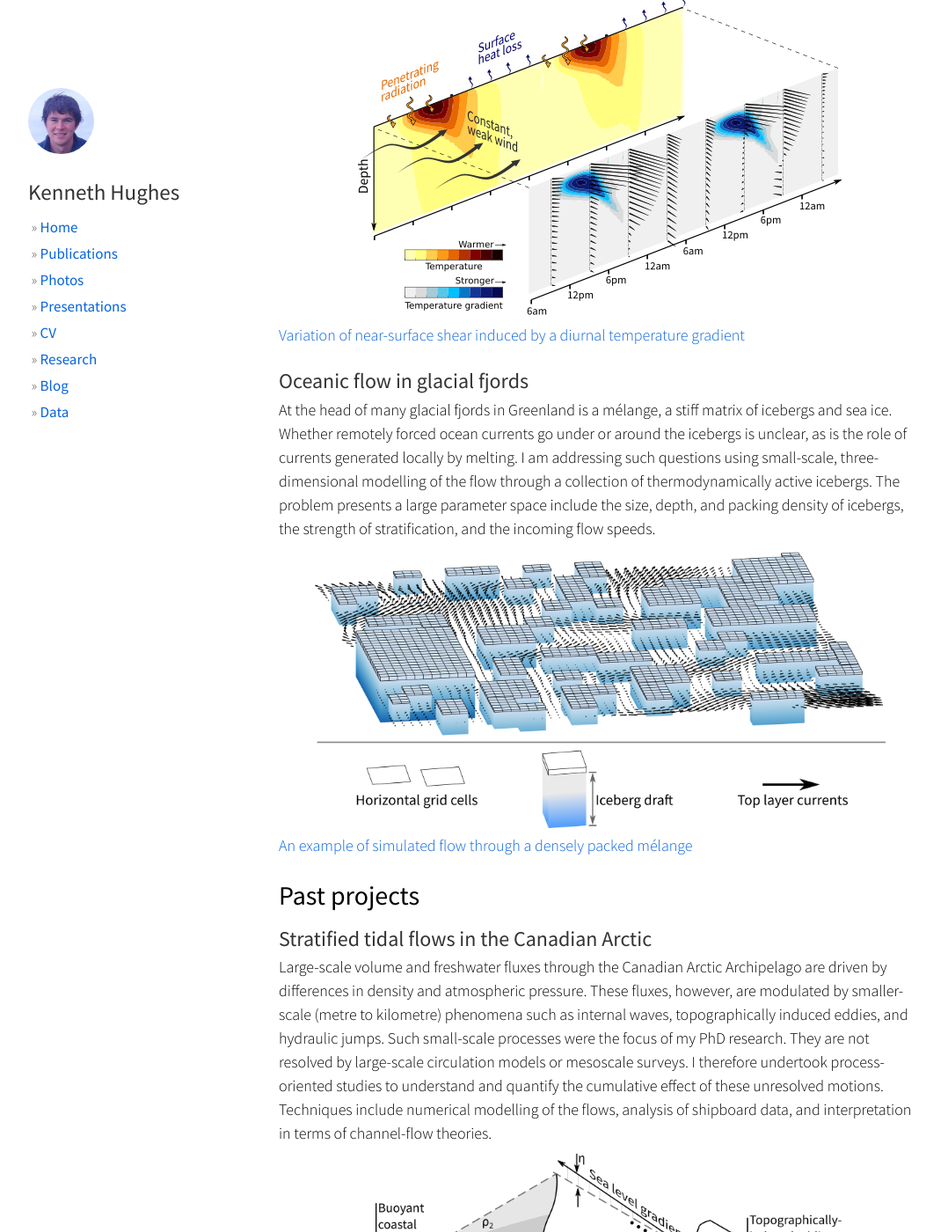
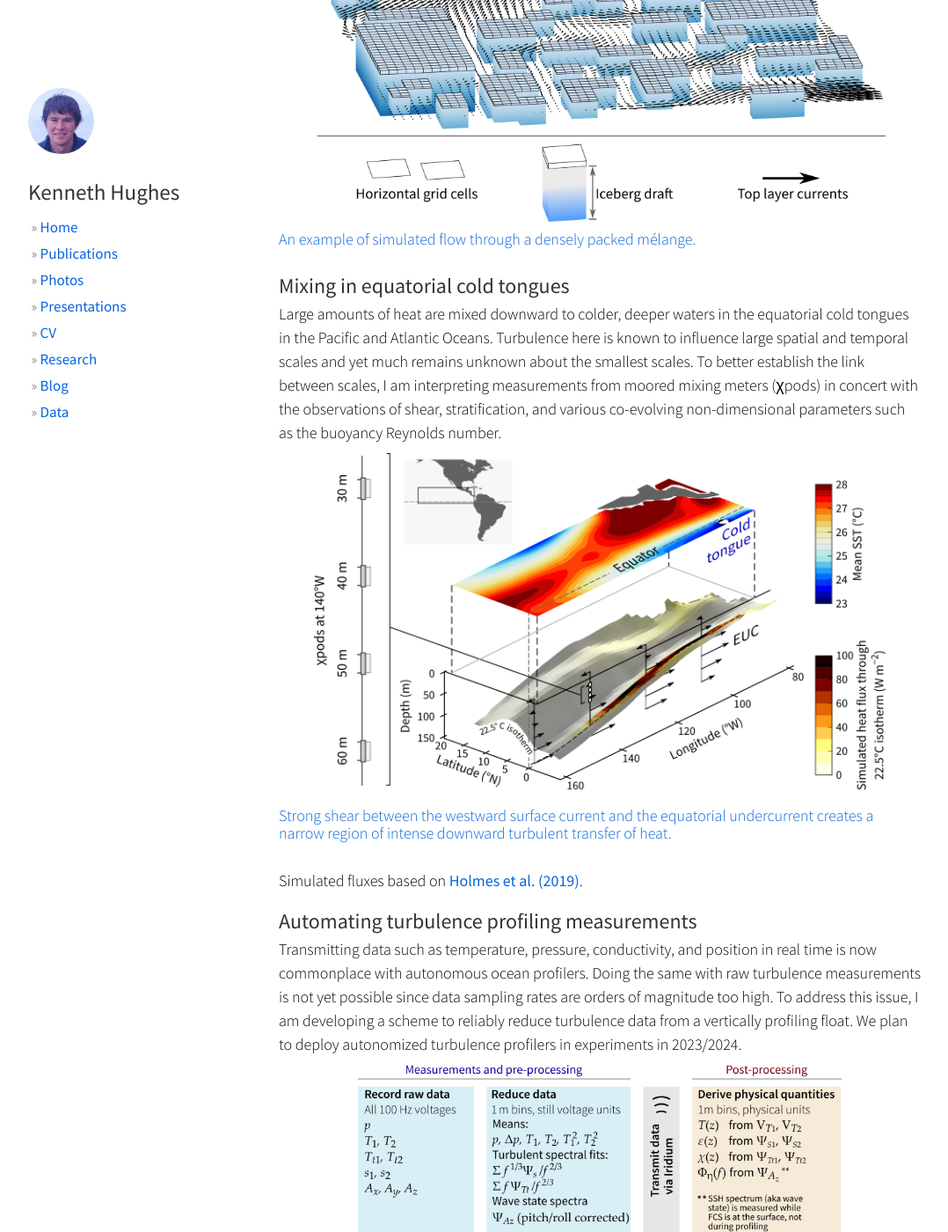
Before and after one commit to hugke729/hugke729.github.io, a Jekyll site: the page built from research/index.md, in a window 1280 px wide and 1400 px high, scrolled down 365 px. Shown: the whole window at 88% size, without its empty margins (53-1131 px from the left). Built offline with Jekyll 4.4.1, drawn with Linux system fonts in a browser that asks for light colours; nearby versions of some CDN libraries; some of the changed text lies outside the part shown.

Commit message:
Update index.md

```diff
--- a/research/index.md
+++ b/research/index.md
@@ -6,6 +6,34 @@ title: Research, Kenneth Hughes
 
 ## Current Research:
 
+### Oceanic flow in glacial fjords
+
+At the head of many glacial fjords in Greenland is a mélange, a stiff matrix of icebergs and sea ice. Whether remotely forced ocean currents go under or around the icebergs is unclear, as is the role of currents generated locally by melting. I am addressing such questions using small-scale, three-dimensional modelling of the flow through a collection of thermodynamically active icebergs. The problem presents a large parameter space include the size, depth, and packing density of icebergs, the strength of stratification, and the incoming flow speeds.
+
+{: style="text-align:center" }
+<img src="./melange_schematic.png" style="max-width: 650px">
+
+#### An example of simulated flow through a densely packed mélange.
+
+### Mixing in equatorial cold tongues
+
+Large amounts of heat are mixed downward to colder, deeper waters in the equatorial cold tongues in the Pacific and Atlantic Oceans. Turbulence here is known to influence large spatial and temporal scales and yet much remains unknown about the smallest scales. To better establish the link between scales, I am interpreting measurements from moored mixing meters (χpods) in concert with the observations of shear, stratification, and various co-evolving non-dimensional parameters such as the buoyancy Reynolds number.
+
+{: style="text-align:center" }
+<img src="./cold_tongue_schematic.png" style="max-width: 650px">
+
+#### Strong shear between the westward surface current and the equatorial undercurrent creates a narrow region of intense downward turbulent transfer of heat.
+Simulated fluxes based on [Holmes et al. (2019)][H19].
+
+### Automating turbulence profiling measurements
+
+Transmitting data such as temperature, pressure, conductivity, and position in real time is now commonplace with autonomous ocean profilers. Doing the same with raw turbulence measurements is not yet possible since data sampling rates are orders of magnitude too high. To address this issue, I am developing a scheme to reliably reduce turbulence data from a vertically profiling float. We plan to deploy autonomized turbulence profilers in experiments in 2023/2024.
+
+{: style="text-align:center" }
+<img src="./reduction_block_chart.png" style="max-width: 550px">
+
+#### An outline of the turbulence data reduction procedure.
+
 ### Turbulence and shear in diurnal warm layers
 
 Improved understanding of diurnal changes in the vertical distribution of heat and momentum of the upper ocean is necessary for better predictions of sea surface temperature, storms, and longer-term atmospheric variability such as monsoon cycles. It is challenging, however, to measure near-surface velocities and turbulence. Surface waves introduce errors into measurements from a fixed platform, prop wash and ship wake can ruin measurements above 5 m, and long time series are necessary to account for intermittent wave breaking events. My current research looks to quantify and understand near-surface dynamics such as shear and turbulence, with a particular focus on its diurnal evolution in the tropical ocean.
@@ -13,16 +41,8 @@ Improved understanding of diurnal changes in the vertical distribution of heat a
 {: style="text-align:center" }
 <img src="./shear_rotation_schematic.png" style="max-width: 550px">
 
-#### Variation of near-surface shear induced by a diurnal temperature gradient
+#### Variation of near-surface shear induced by a diurnal temperature gradient.
 
-### Oceanic flow in glacial fjords
-
-At the head of many glacial fjords in Greenland is a mélange, a stiff matrix of icebergs and sea ice. Whether remotely forced ocean currents go under or around the icebergs is unclear, as is the role of currents generated locally by melting. I am addressing such questions using small-scale, three-dimensional modelling of the flow through a collection of thermodynamically active icebergs. The problem presents a large parameter space include the size, depth, and packing density of icebergs, the strength of stratification, and the incoming flow speeds.
-
-{: style="text-align:center" }
-<img src="./melange_schematic.png" style="max-width: 650px">
-
-#### An example of simulated flow through a densely packed mélange
 
 ## Past projects
 
@@ -34,7 +54,7 @@ Large-scale volume and freshwater fluxes through the Canadian Arctic Archipelago
 <img src="./channel_schematic.png" style="max-width: 550px">
 
 
-#### Many of the phenomena that play key roles in the Archipelago
+#### Many of the phenomena that play key roles in the Archipelago.
 
 The Archipelago has complex but fascinating oceanography. To start, it is a meeting ground for waters from the Pacific, Arctic, and Atlantic Oceans. These waters flow through the many channels demarcated by a hundred major islands. While doing so, they encounter rough topography, strong tidal currents, and variable sea ice.
 
```
Also changed, not shown: other parts of research/index.md (+3 -1 lines).
